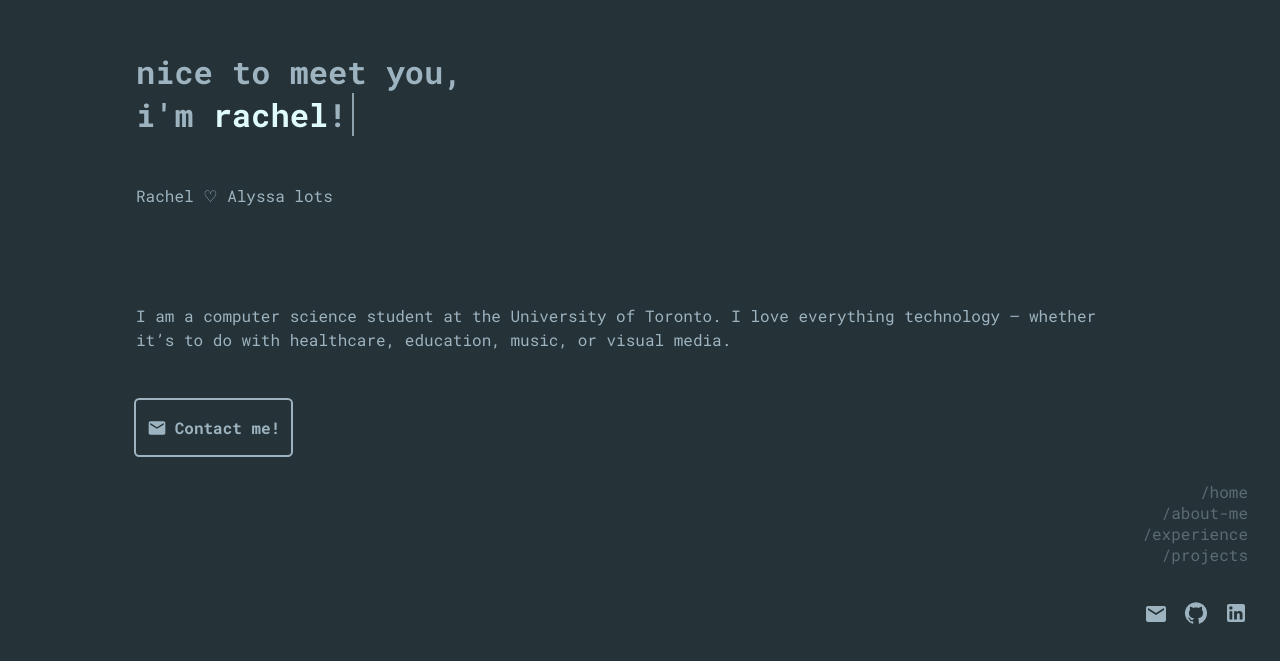
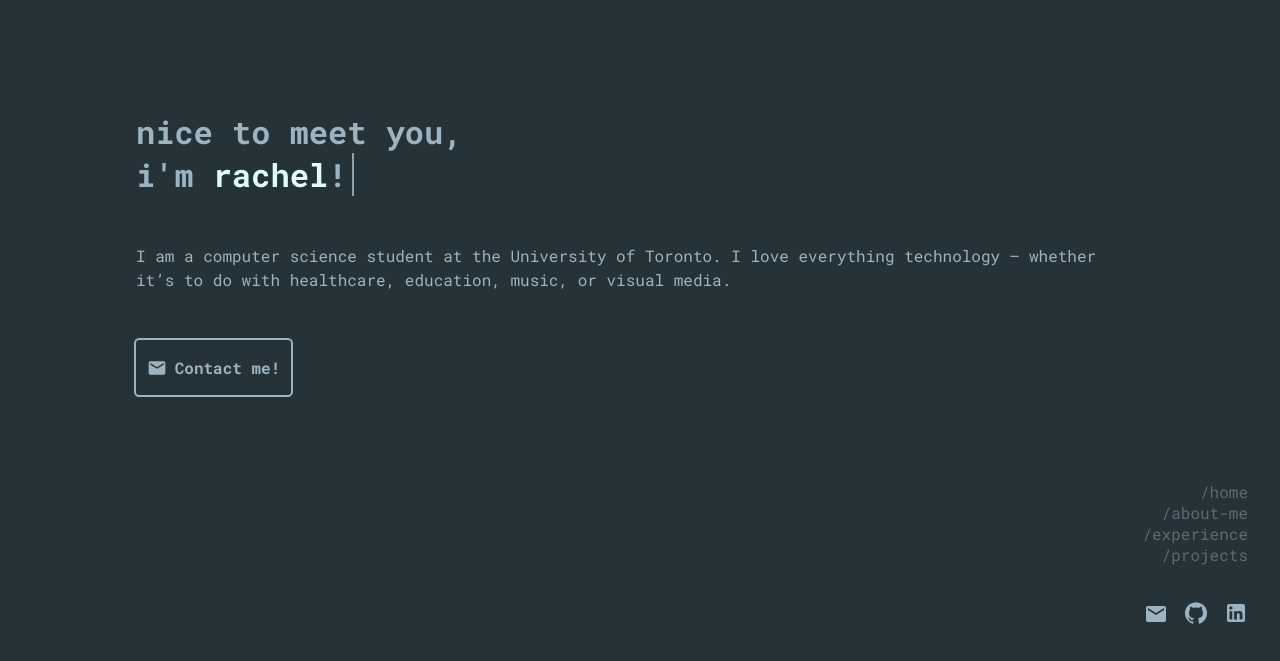
Before and after one commit to rachelkd/portfolio, a React (Vite) app: page / in a window 1280 px wide. Shown: the part 139-800 px from the top of the page. Built offline with nearby package versions, Linux system fonts and the light colour scheme.

Commit message:
Deleted special message

```diff
--- a/src/components/pages/Intro.tsx
+++ b/src/components/pages/Intro.tsx
@@ -16,7 +16,6 @@ const Intro: FC = () => {
                     i'm <span className='highlight'>rachel</span>
                     <span className='cursor-blink'>!</span>
                 </h1>
-                <p>Rachel ♡ Alyssa lots</p>
                 <p>
                     I am a computer science student at the University of
                     Toronto. I love everything technology &mdash; whether
```
